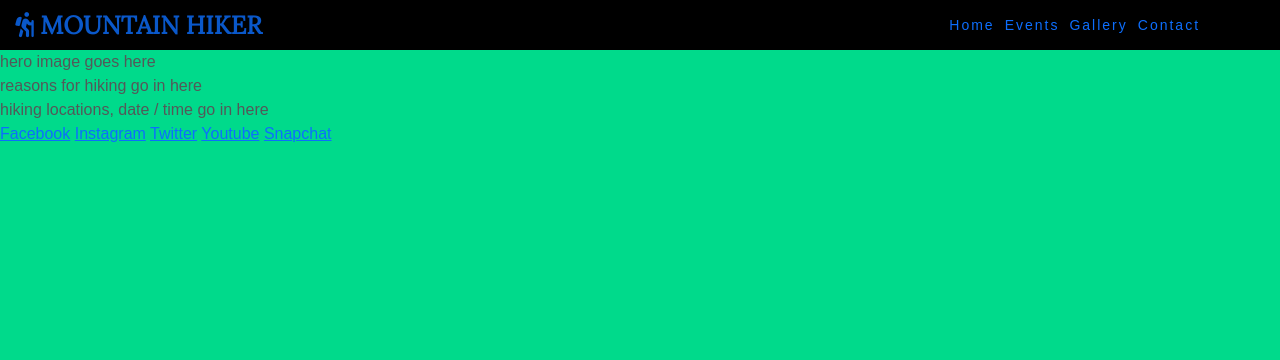
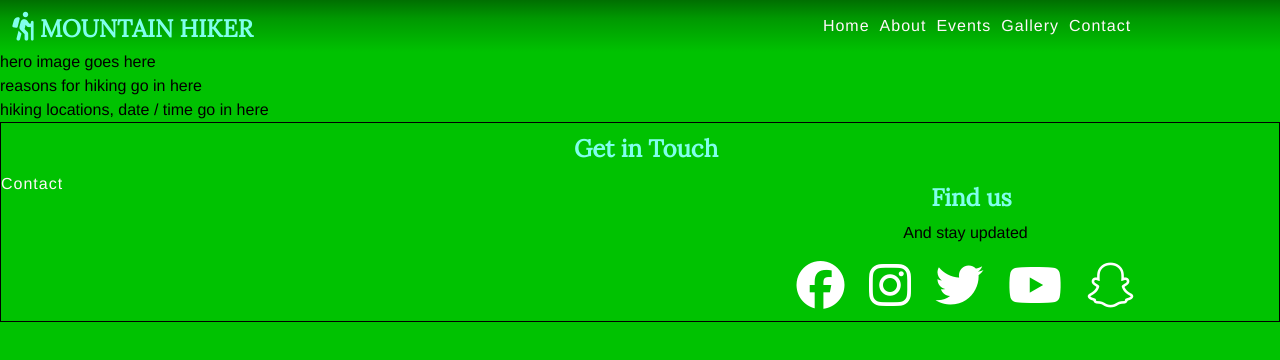
Before and after one commit to BogdanCatalin-Iacob/test, a plain HTML site: page index.html in a window 1280 px wide. Drawn offline with nearby package versions, Linux system fonts and the light colour scheme.

Commit message:
add icons to footer, align elements in header

```diff
--- a/assets/css/style.css
+++ b/assets/css/style.css
@@ -1,4 +1,6 @@
 @import url('https://fonts.googleapis.com/css2?family=Lora&family=Spectral:wght@300&display=swap');
+
+/*---------------------------------------------------- General ------*/
 
 * {
     margin: 0;
@@ -7,65 +9,103 @@
 }
 
 body {
-    background-color: #00da8b;
-    font-family: Spectral, sans-serif;
-    color: #535959;
-}
-
-/*---------------------------------------------------- Colours ------*/
-.menu,
-.logo{
-    background-color: #000;
+    background-color: #00c201;
+    font-family: Spectral, Helvetica, sans-serif;
+    color: #000;
 }
 
 
 /*---------------------------------------------------- Header ------*/
+header{
+    height: 50px;
+}
 
-.logo h2{
+.menu-box,
+.logo{
+    background:linear-gradient(180deg, #006f01 0%, #009801 35%, #00c201 100%);
+}
+
+h2, h3{
     font-family:  Lora, Arial, sans-serif;
     font-weight: 700;
-    font-size: 25px;
-    margin-top: 10px;
-    margin-left: 15px;
+    font-size: 1.5rem;
+    margin-top: 0.5em;
+    margin-left: 0.5em;
+    color: #80ffec;
+}
+
+.logo {
+    text-decoration: none;
 }
 
 .logo i{
-    font-size: 100%;
+    font-size: 120%;
 }
-
-.logo a{
-    text-decoration: none;
-}
-
-.menu{
-    margin-right: 10px;
-    }
 
 #nav{
     display: flex;
     justify-content: center;
     align-items: center;
-    height: 50px;
+    height: 100%;
     list-style-type: none;
-    letter-spacing: 2px;
-    margin-bottom: 0;
+    letter-spacing: 1px;
 }
+
 
 #nav li{
 margin-right: 10px;
 }
 
 #nav a{
-    font-size: 14px;
+    font-size: 1rem;
     list-style-type: none;
     text-decoration: none;
     text-align: center;
+    color: #FFF7FA;
 }
 
+
 #nav a:hover{
-    border-bottom: 1px solid #000;
+    border-bottom: 1px solid #66ff00;
+    font-size: 1.25em;
+    color: #66ff00;
 }
 
-.list-inline-item:not(:last-child){
-margin: 0;
+
+/*---------------------------------------------------- Footer ------*/
+
+footer{
+    height: 200px;
+    border: 1px solid #000;
 }
+
+.fallow-us{
+    text-align: center;
+}
+
+.social-media li{
+    display: inline;
+    margin: 10px;
+    }
+
+.social-media i{
+    color: #fff;
+    font-size: 3rem;
+}
+
+footer #nav{
+    display:list-item;
+    justify-content: left;
+    /* align-items:center;
+    height: 100%;
+    list-style-type: none;
+    letter-spacing: 1px; */
+}
+
+footer ul{
+    padding-left: 0;
+}
+
+footer h2{
+    text-align: center;
+}
--- a/index.html
+++ b/index.html
@@ -20,17 +20,18 @@
 
 <body>
     <header>
-        <div class="row no-gutters logo">
-            <a href="index.html" aria-label="Go to home page" class="col-md-8">
+        <div class="row">
+            <a href="index.html" aria-label="Go to home page" class="col-md-6 logo">
                 <h2 class="text-uppercase"><i class="fas fa-hiking fa-4x"></i> Mountain Hiker</h2>
             </a>
 
-            <nav class="col-md-4">
-                <div class="row no-gutters menu">
-                    <div class="col">
+            <nav class="col-md-6 menu-box">
                 <ul id="nav">
                     <li>
                         <a href="index.html" aria-label="Go to home page">Home</a>
+                    </li>
+                    <li>
+                        <a href="about.html" aria-label="Go to about page">About</a>
                     </li>
                     <li>
                         <a href="events.html" aria-label="Go to events page">Events</a>
@@ -42,8 +43,6 @@
                         <a href="contact.html" aria-label="Go to contact page">Contact</a>
                     </li>
                 </ul>
-                    </div>
-                </div>
             </nav>
         </div>
     </header>
@@ -57,16 +56,52 @@
             hiking locations, date / time go in here
         </section>
         <footer>
+            <div>
+                <h2>Get in Touch</h2>
+            </div>
+            <div class="row">
+                <div class="col-md-6">
+                    <nav>
+                        <ul id="nav">
+                            <li>
+                                <a href="contact.html" aria-label="Go to contact page">Contact</a>
+                            </li>
+                        </ul>
+                    </nav>
+                </div>
+
+                <div class="col-md-6 fallow-us">
+                    <h3>Find us</h3>
+                    <p>And stay updated</p>
+                    <ul class="social-media">
+                        <li>
                             <a href="https://www.facebook.com" target="_blank" rel="noopener"
-                aria-label="Find us on Facebook (link opens in a new tab)">Facebook</a>
+                                aria-label="Find us on Facebook (link opens in a new tab)"><i
+                                    class="fab fa-facebook"></i></a>
+                        </li>
+                        <li>
                             <a href="https://www.instagram.com" target="_blank" rel="noopener"
-                aria-label="Find us on Twitter (link opens in a new tab)">Instagram</a>
+                                aria-label="Find us on Instagram (link opens in a new tab)"><i
+                                    class="fab fa-instagram"></i></a>
+                        </li>
+                        <li>
                             <a href="https://www.twitter.com" target="_blank" rel="noopener"
-                aria-label="Find us on Instagram (link opens in a new tab)">Twitter</a>
+                                aria-label="Find us on Twitter (link opens in a new tab)"><i
+                                    class="fab fa-twitter"></i></a>
+                        </li>
+                        <li>
                             <a href="https://www.youtube.com" target="_blank" rel="noopener"
-                aria-label="Find us on Youtube (link opens in a new tab)">Youtube</a>
+                                aria-label="Find us on Youtube (link opens in a new tab)"><i
+                                    class="fab fa-youtube"></i></a>
+                        </li>
+                        <li>
                             <a href="https://www.snapchat.com" target="_blank" rel="noopener"
-                aria-label="Find us on Snapchat (link opens in a new tab)">Snapchat</a>
+                                aria-label="Find us on Snapchat (link opens in a new tab)"><i
+                                    class="fab fa-snapchat"></i></a>
+                        </li>
+                    </ul>
+                </div>
+            </div>
         </footer>
 
 </body>
```
Also changed, not shown: 1 other file. Lines whose indentation alone changed are shown as unchanged.
